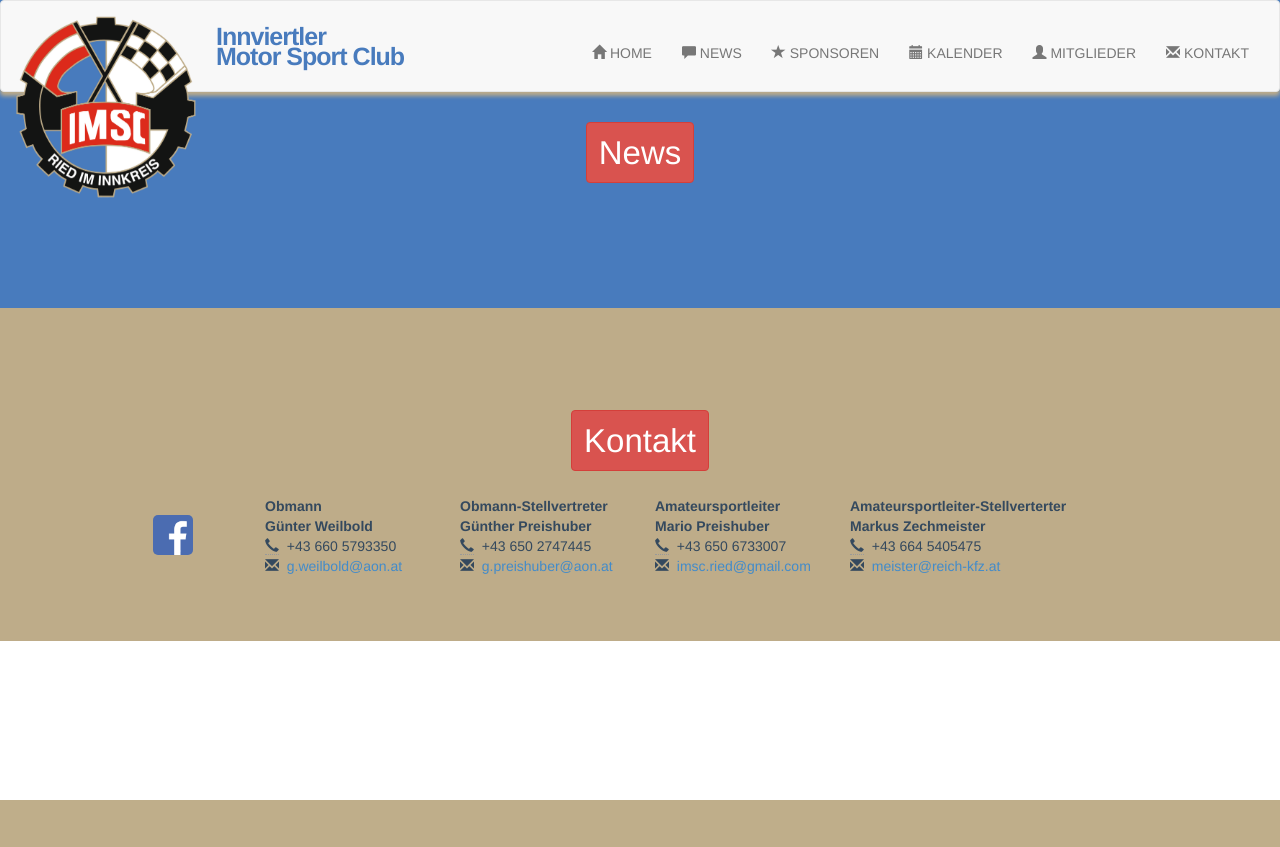
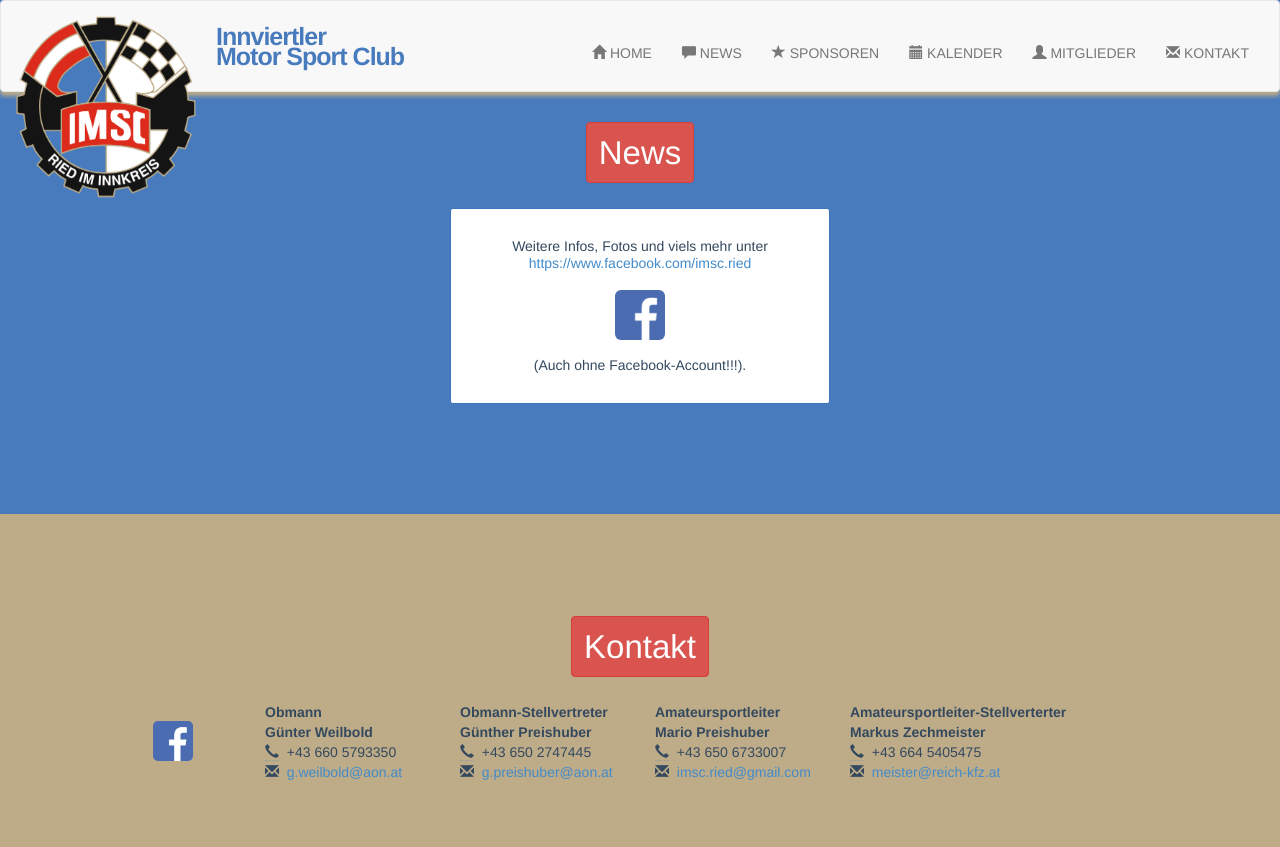
Before and after one commit to mpreis/www-imsc, a PHP site: page /news.php in a window 1280 px wide. Before the commit the page ends 800 px from the top, so only its background shows below. Run offline with PHP 8.4, Linux system fonts and the light colour scheme; data that the repository does not hold is empty; some libraries are stand-ins or nearby versions.

Commit message:
fix news: limit=25

```diff
--- a/news.php
+++ b/news.php
@@ -40,7 +40,7 @@
 		<link rel="stylesheet" href="../css/style.css">
 	</head>
 
-	<body onresize="resizeSections()">
+	<body>  <!-- onresize="resizeSections()"-->
 		<!-- ************************************************************************************ -->
 		<!-- * NAVIGATION BAR -->
 		<!-- ************************************************************************************ -->
@@ -127,6 +127,26 @@
 			<div class="container">
 				<div class="col-sm-12 text-center">
 					<h3 class="btn btn-danger">News</h3>
+					<div id="fb-feeds" class="row">
+						<div class="col-sm-4 col-sm-offset-4">
+							<div class="fb-feed-background">&nbsp;</div>
+							<div class="my_section fb-feed text-center">
+								Weitere Infos, Fotos und viels mehr unter<br />
+								<a href="https://www.facebook.com/imsc.ried">
+									https://www.facebook.com/imsc.ried
+								</a>
+								<br />
+								<br />
+								<a href="https://www.facebook.com/imsc.ried">
+									<img src="./imgs/social/fb.png" width="50em" class="img-rounded" />
+								</a>
+								<br /><br />
+								(Auch ohne Facebook-Account!!!).
+								<br />
+							</div>
+						</div>
+					</div>
+
 				</div>
 			</div>
 			<?php print( $htmltags->getFacebookFeed() );  ?>
--- a/php/Facebook/Feeds.php
+++ b/php/Facebook/Feeds.php
@@ -15,7 +15,7 @@ class Feeds
 	public function __construct()
 	{
 		/* get data from facebook */
-		$request = Constants::$facebook_url_https . Constants::$page_id . '/posts?since=0&access_token=' . Constants::$access_token;
+		$request = Constants::$facebook_url_https . Constants::$page_id . '/posts?limit=25&access_token=' . Constants::$access_token;
 		$json_object = @file_get_contents($request);
 		$this->backingData = json_decode($json_object);
 
--- a/php/HtmlTags.php
+++ b/php/HtmlTags.php
@@ -196,6 +196,9 @@ class HtmlTags
 
 		$row_items = 0;
 
+		// if(true)
+		// 	return '<span>TEST</span>';
+
 		$feeds = '<div  class="container">';
 		$inner = '';
 
```
